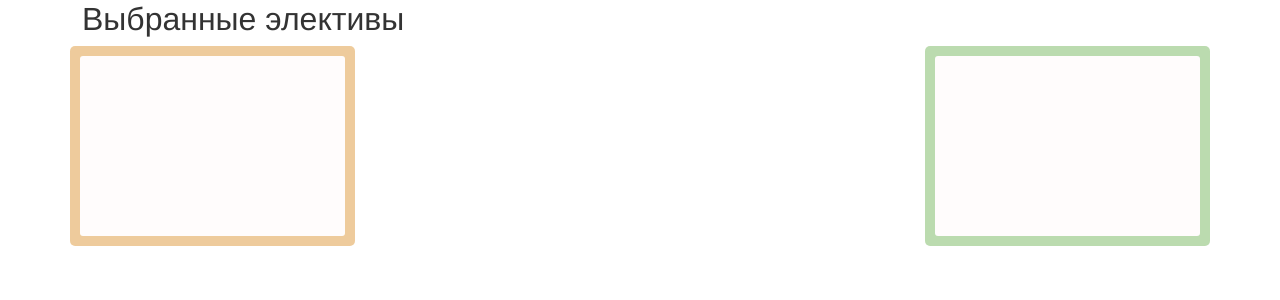
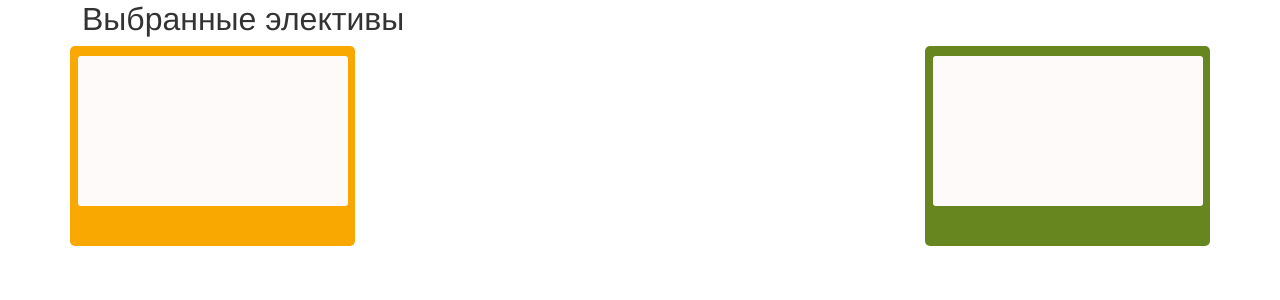
Before and after one commit to tamarinvs19/choosing_electives, a Django app: page /users/1/electives/ in a window 1280 px wide. Shown: the part 66-366 px from the top of the page. Run offline with Django 3.2, Linux system fonts and the light colour scheme; the visitor is signed in with stand-in values (Sample User, id 1); data that the repository does not hold is empty.

Commit message:
format styles

```diff
--- a/static/styles/applications.css
+++ b/static/styles/applications.css
@@ -98,22 +112,27 @@
 }
 
 .column {
-    height: 200px;
-    opacity: 0.4;
+  width: 285px;
+  min-height: 200px;
+  padding: 10px;
+
   border-radius: 5px;
-    padding: 10px;
 }
 .fall-column {
-    background-color: #d68009;
+  background-color: #f8a800;
 }
 .spring-column {
-    background-color: #57A639;
+  background-color: #67861f;
 }
 .inner-column {
+  width: 270px;
+  min-height: calc(100% - 30px);
+  margin-left: calc((100% - 270px) / 2);
+  padding: 5px;
+
+  border-radius: 3px;
+
   background-color: snow;
-    width: 100%;
-    height: 100%;
-    border-radius: 3px;
 }
 
 .application .card-body,
--- a/static/styles/navbar.css
+++ b/static/styles/navbar.css
@@ -1,12 +1,12 @@
 .navbar-div {
-    background: #1A535C;
+  background: #1a535c;
 }
 
 .nav-link {
-    color: white;
+  color: white;
 }
 
 #account-icon:hover {
-    fill: white;
-    cursor: pointer;
+  fill: white;
+  cursor: pointer;
 }
```
Also changed, not shown: other parts of static/styles/applications.css (+45 -25 lines), static/styles/main.css (+19 -22 lines). Lines whose indentation alone changed are shown as unchanged.
